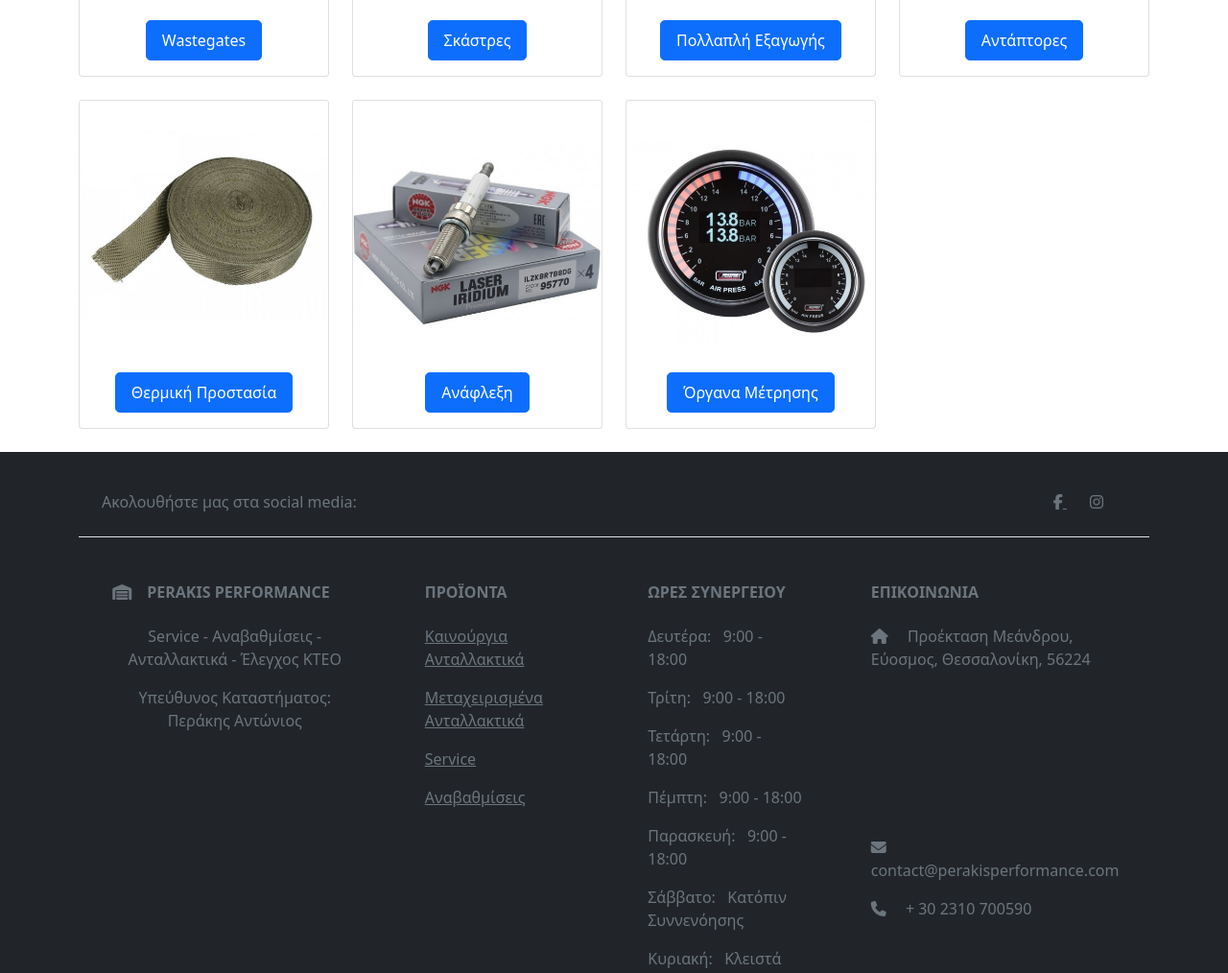
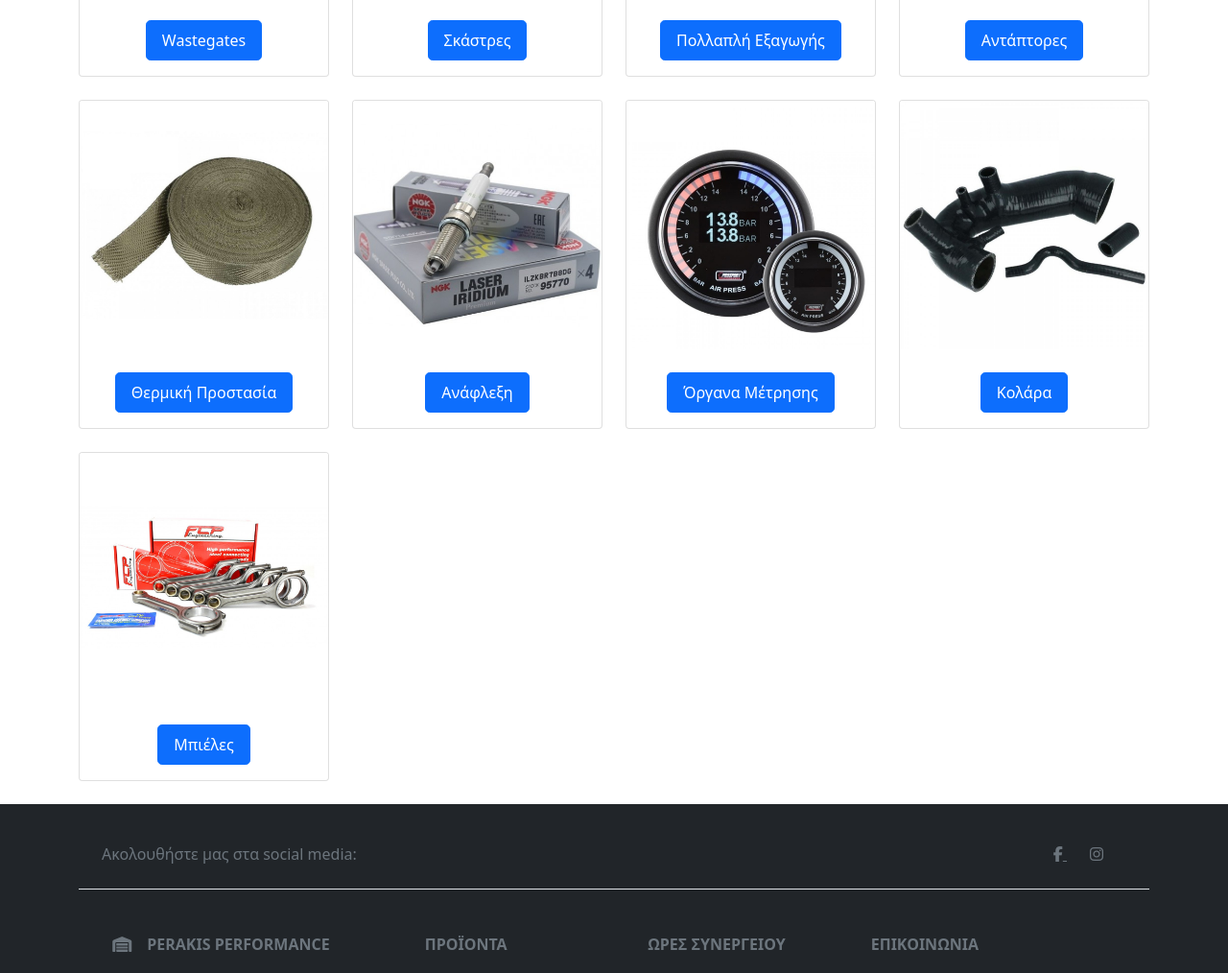
Before and after one commit to J-h-o/perakisperformance, a plain HTML site: page katigories-beltiosis.html in a window 1280 px wide. Shown: the part 742-1756 px from the top of the page at 96% size. Drawn offline with nearby package versions, Linux system fonts and the light colour scheme; grey boxes are pictures that could not be loaded.

Commit message:
category update

```diff
--- a/katigories-beltiosis.html
+++ b/katigories-beltiosis.html
@@ -186,6 +186,30 @@
                   <!-- <p class="card-text">This is a longer card with supporting text below as a natural lead-in to additional content. This content is a little bit longer.</p> -->
                   <div class="d-flex justify-content-center">
                   <a href="#" class="btn btn-lg btn-primary text-center fs-6">Όργανα Μέτρησης</a>
+                  </div>
+                </div>
+              </div>
+            </div>
+            <div class="col">
+              <div class="card">
+                <img src="images/kolara.jpg"  class="card-img-top" alt="images/body2.webp">
+                <div class="card-body">
+                  <h5 class="card-title text-center fs-6"></h5>
+                  <!-- <p class="card-text">This is a longer card with supporting text below as a natural lead-in to additional content. This content is a little bit longer.</p> -->
+                  <div class="d-flex justify-content-center">
+                  <a href="#" class="btn btn-lg btn-primary text-center fs-6">Κολάρα</a>
+                  </div>
+                </div>
+              </div>
+            </div>
+            <div class="col">
+              <div class="card">
+                <img src="images/bieles.jpg"  class="card-img-top" alt="images/body2.webp">
+                <div class="card-body">
+                  <h5 class="card-title text-center fs-6"></h5>
+                  <!-- <p class="card-text">This is a longer card with supporting text below as a natural lead-in to additional content. This content is a little bit longer.</p> -->
+                  <div class="d-flex justify-content-center">
+                  <a href="#" class="btn btn-lg btn-primary text-center fs-6">Μπιέλες</a>
                   </div>
                 </div>
               </div>
```
Also changed, not shown: images/bieles.jpg (added), images/kolara.jpg (added).
